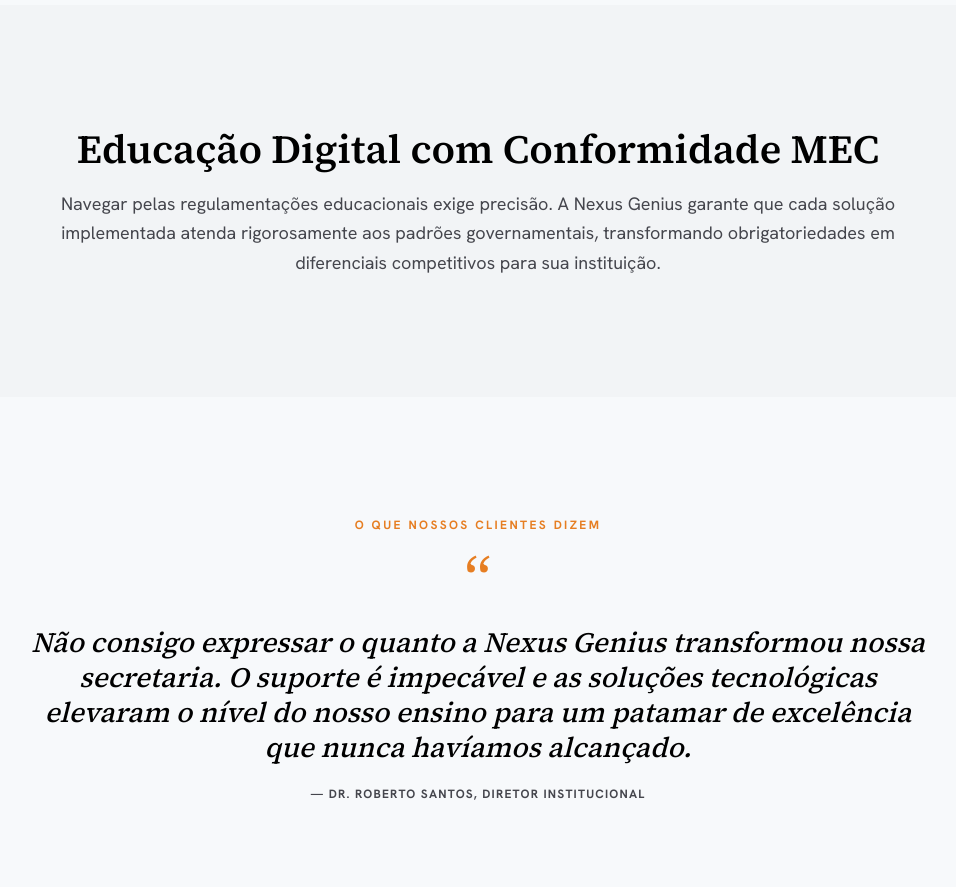
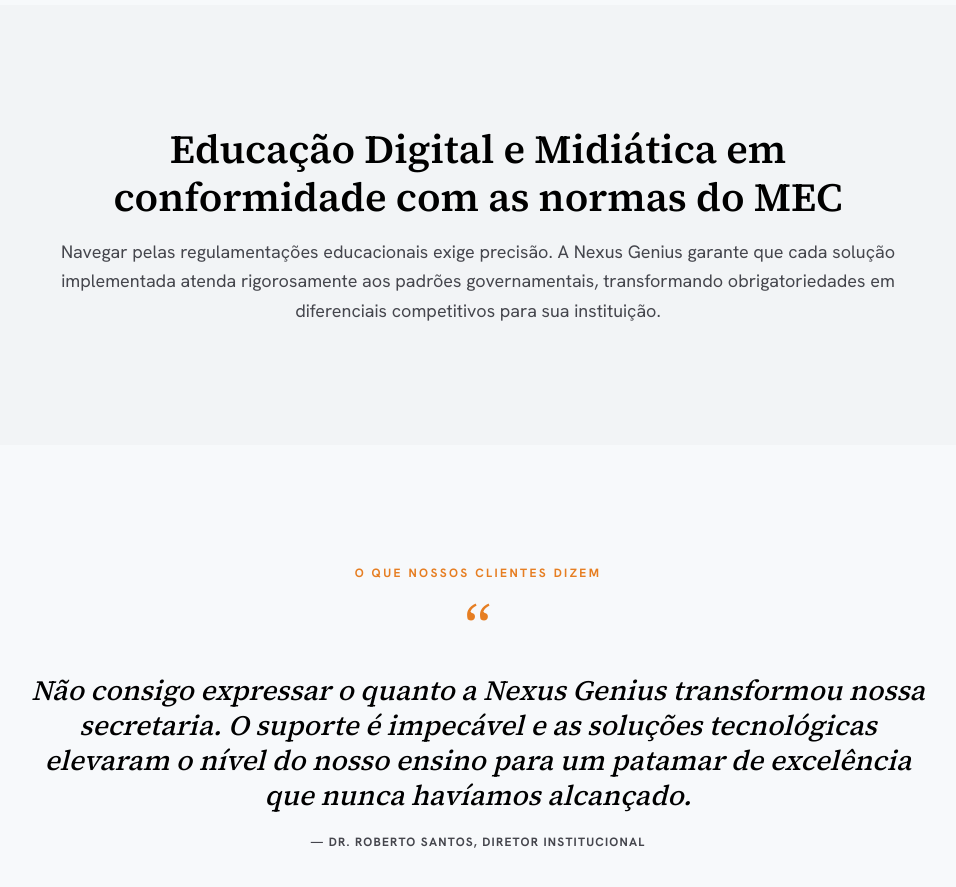
Before and after one commit to gylmonteiro-dev/landingpage_nexus_genius, a React (Vite) app: page / in a window 1280 px wide. Shown: the part 2820-3707 px from the top of the page, without its empty margins (162-1118 px from the left). Built offline with nearby package versions, Linux system fonts and the light colour scheme.

Commit message:
alter title to featureHighLight

```diff
--- a/src/components/FeatureHighlight.jsx
+++ b/src/components/FeatureHighlight.jsx
@@ -6,7 +6,7 @@
     >
       <div className="max-w-4xl mx-auto text-center">
         <h2 className="font-headline-lg text-headline-lg mb-stack-md text-primary">
-          Educação Digital com Conformidade MEC
+          Educação Digital e Midiática em conformidade com as normas do MEC
         </h2>
         <p className="font-body-lg text-body-lg text-on-surface-variant leading-relaxed">
           Navegar pelas regulamentações educacionais exige precisão. A Nexus Genius garante que
```
